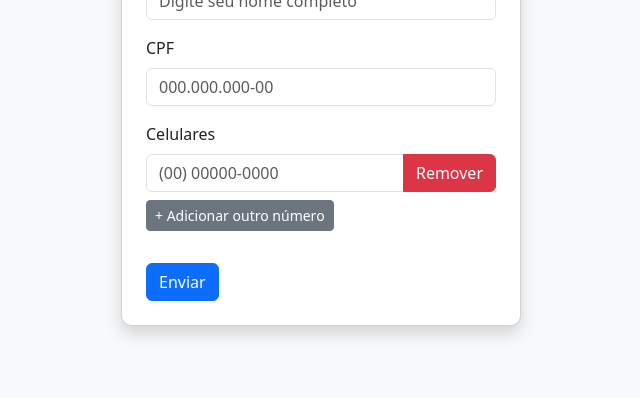
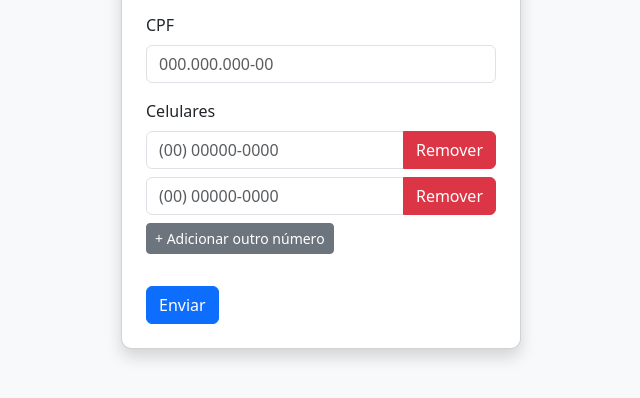
Before and after one commit to wilboone/appContatos, a plain HTML site: page index.html in a window 1280 px wide. Both pictures are taken after typing "Sample" into the empty fields and a click on the button "+ Adicionar outro número". Shown: the part 302-700 px from the top of the page, without its empty margins (319-959 px from the left). Drawn offline with nearby package versions, Linux system fonts and the light colour scheme.

Commit message:
add numeros

```diff
--- a/index.html
+++ b/index.html
@@ -57,7 +57,7 @@
               <input
                 type="text"
                 id="celular"
-                class="form-control"
+                class="form-control celular"
                 placeholder="(00) 00000-0000"
                 maxlength="15"
                 required
--- a/main.js
+++ b/main.js
@@ -14,28 +14,38 @@
   e.target.value = value;
 });
 
-// function aplicarMascaraCelular(input) {
-//   input.addEventListener("input", function (e) {
-//     let value = e.target.value.replace(/\D/g, "");
+function mascara(input) {
+  input.addEventListener("input", function (e) {
+    let value = e.target.value.replace(/\D/g, "");
 
-//     if (value.length > 11) value = value.slice(0, 11);
+    if (value.length > 11) value = value.slice(0, 11);
 
-//     value = value.replace(/^(\d{2})(\d)/g, "($1) $2");
-//     value = value.replace(/(\d{5})(\d)/, "$1-$2");
+    value = value.replace(/^(\d{2})(\d)/g, "($1) $2");
+    value = value.replace(/(\d{5})(\d)/, "$1-$2");
 
-//     e.target.value = value;
-//   });
-// }
+    e.target.value = value;
+  });
+}
 
-// document.querySelectorAll(".celular").forEach(aplicarMascaraCelular);
+document.querySelectorAll(".celular").forEach(mascara);
 
-document.getElementById("celular").addEventListener("input", function (e) {
-  let value = e.target.value.replace(/\D/g, "");
+document.getElementById("addTelefone").addEventListener("click", function () {
+  const newDiv = document.createElement("div");
+  newDiv.classList.add("input-group", "mb-2");
+  newDiv.innerHTML = `<input type="text" id="celular" class="form-control celular" placeholder="(00) 00000-0000" maxlength="15" required/>
+              <button type="button" class="btn btn-danger remover">Remover</button>`;
 
-  if (value.length > 11) value = value.slice(0, 11);
+  mascara(newDiv.querySelector(".celular"));
 
-  value = value.replace(/^(\d{2})(\d)/g, "($1) $2");
-  value = value.replace(/(\d{5})(\d)/, "$1-$2");
+  telefones.appendChild(newDiv);
 
-  e.target.value = value;
+  const tel = document.getElementById("telefones");
+  let total = tel.querySelectorAll(".input-group").length;
+  if (total >= 10) {
+    document.getElementById("addTelefone").classList.add("d-none");
+    return;
+  }
+
+  console.log(total);
+  console.log(tel);
 });
```
